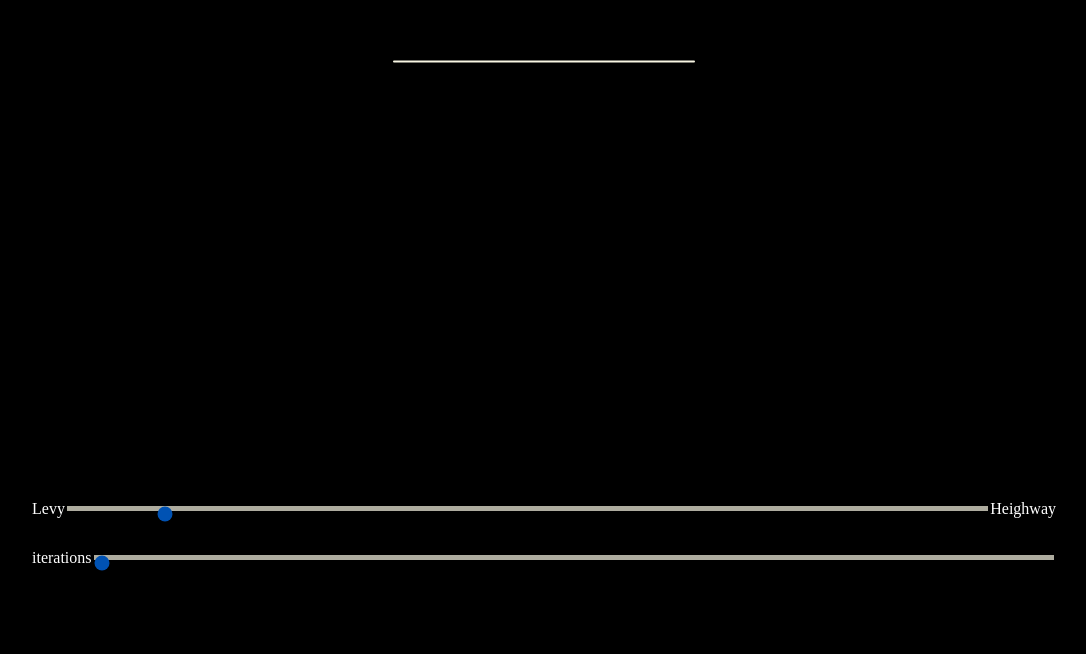
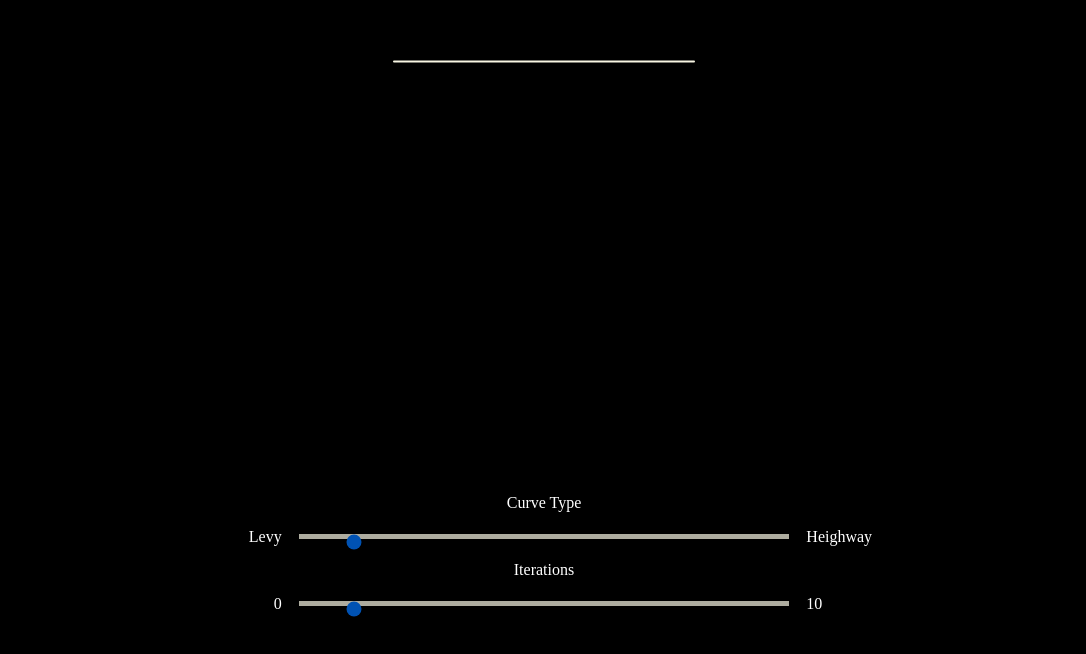
Before and after one commit to jing-xuan/dragons, a plain HTML site: page index.html in a window 1280 px wide. Shown: the part 146-800 px from the top of the page, without its empty margins (96-1182 px from the left). Drawn offline with Linux system fonts and the light colour scheme.

Commit message:
beautify

```diff
--- a/index.html
+++ b/index.html
@@ -11,12 +11,20 @@
             {
                 display: block;
             }
+            #inputcontainer{
+                width: 80%;
+                display: flex;
+                flex-direction: column;
+                align-items: center;
+                justify-content: center;
+                margin: 0 auto;
+                row-gap: 10px;
+            }
             .slidecontainer {
                 width: 80%; /* Width of the outside container */
-                margin: 0 auto;
-                margin-bottom: 20px;
                 display: flex;
                 flex-direction: row;
+                justify-content: center;
                 align-items: center;
             }
             .slider {
@@ -24,10 +32,10 @@
                 --l: 5px; /* line thickness*/
                 --s: 20px; /* thumb size*/
                 appearance: none;
-                background: none;
-                width: 100%; /* Full-width */
+                width: 500px; /* Full-width */
                 height: 25px; /* Specified height */
                 outline: none; /* Remove outline */
+                background: none;
                 opacity: 0.7; /* Set transparency (for mouse-over effects on hover) */
                 -webkit-transition: .2s; /* 0.2 seconds transition on hover */
                 transition: opacity .2s;
@@ -63,22 +71,38 @@
             }
             p {
                 color: white;
-                margin-top: 0px;
-                margin-bottom: 0px;
+                width:150px;
+                margin: 0px;
+                text-align: center;
+            }
+            .startLabel {
+                margin-right: 15px;
+                text-align:right;
+            }
+            .endLabel {
+                margin-left: 15px;
+                text-align:left;
             }
         </style>
     </head>
     <body>
         <canvas id = "canvas">
         </canvas>
-        <div class="slidecontainer">
-            <p>Levy</p>
-            <input type="range" min="0" max="10" value="1" class="slider" id="curveType">
-            <p>Heighway</p>
-        </div>
-        <div class="slidecontainer">
-            <p>iterations</p>
-            <input type="range" min="1" max="10" value="1" class="slider" id="iterations">
+        <div id="inputcontainer">
+                    <p>Curve Type</p>
+            <div class="slidecontainer">
+                    <p class="startLabel">Levy</p>
+                <input type="range" min="0" max="10" value="1" class="slider" id="curveType">
+                <p class="endLabel">Heighway</p>
+            </div>
+
+                    <p>Iterations</p>
+
+            <div class="slidecontainer">
+                    <p class="startLabel"> 0</p>
+                <input type="range" min="0" max="10" value="1" class="slider" id="iterations">
+                <p class="endLabel">10</p>
+            </div>
         </div>
     </body>
     <script>
```
